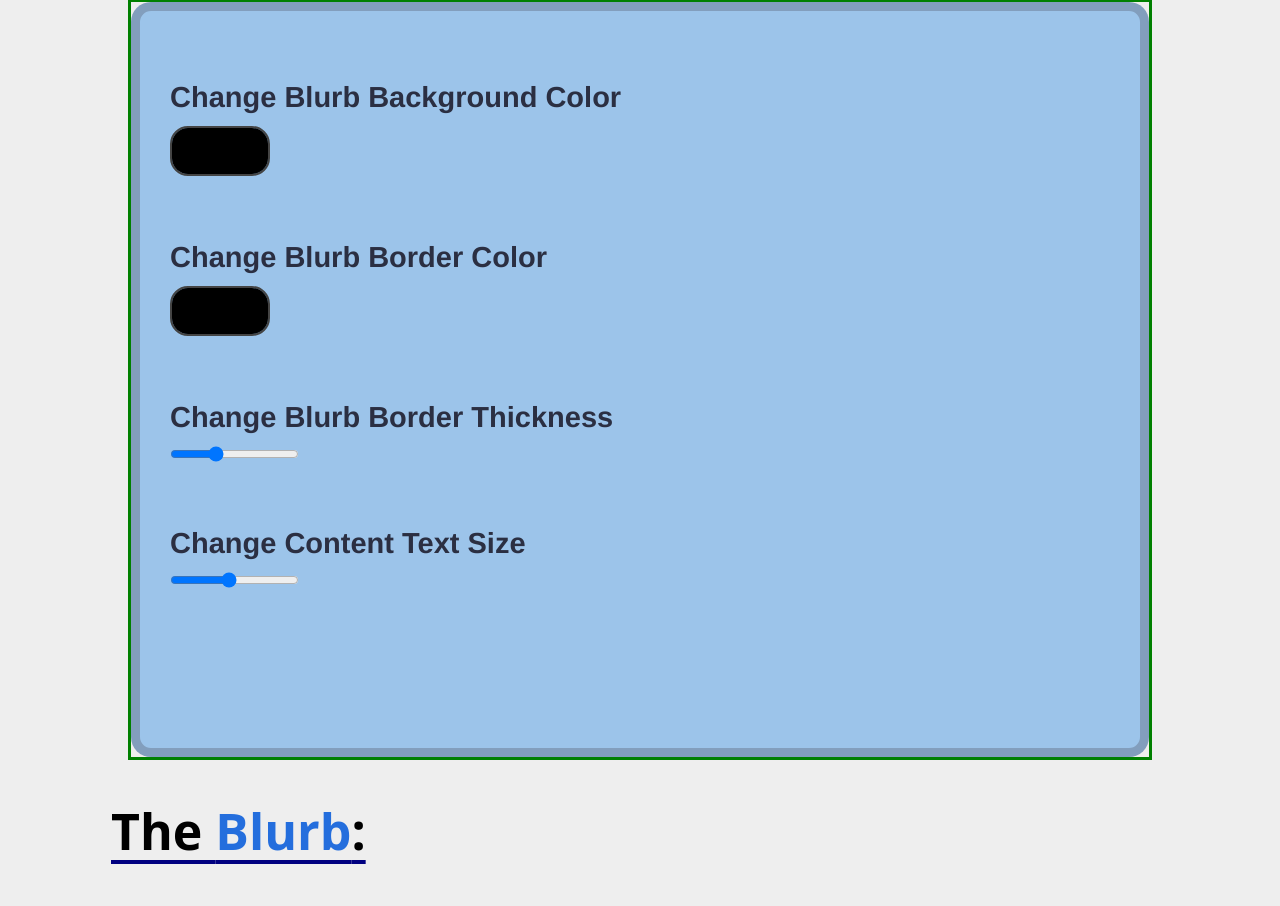
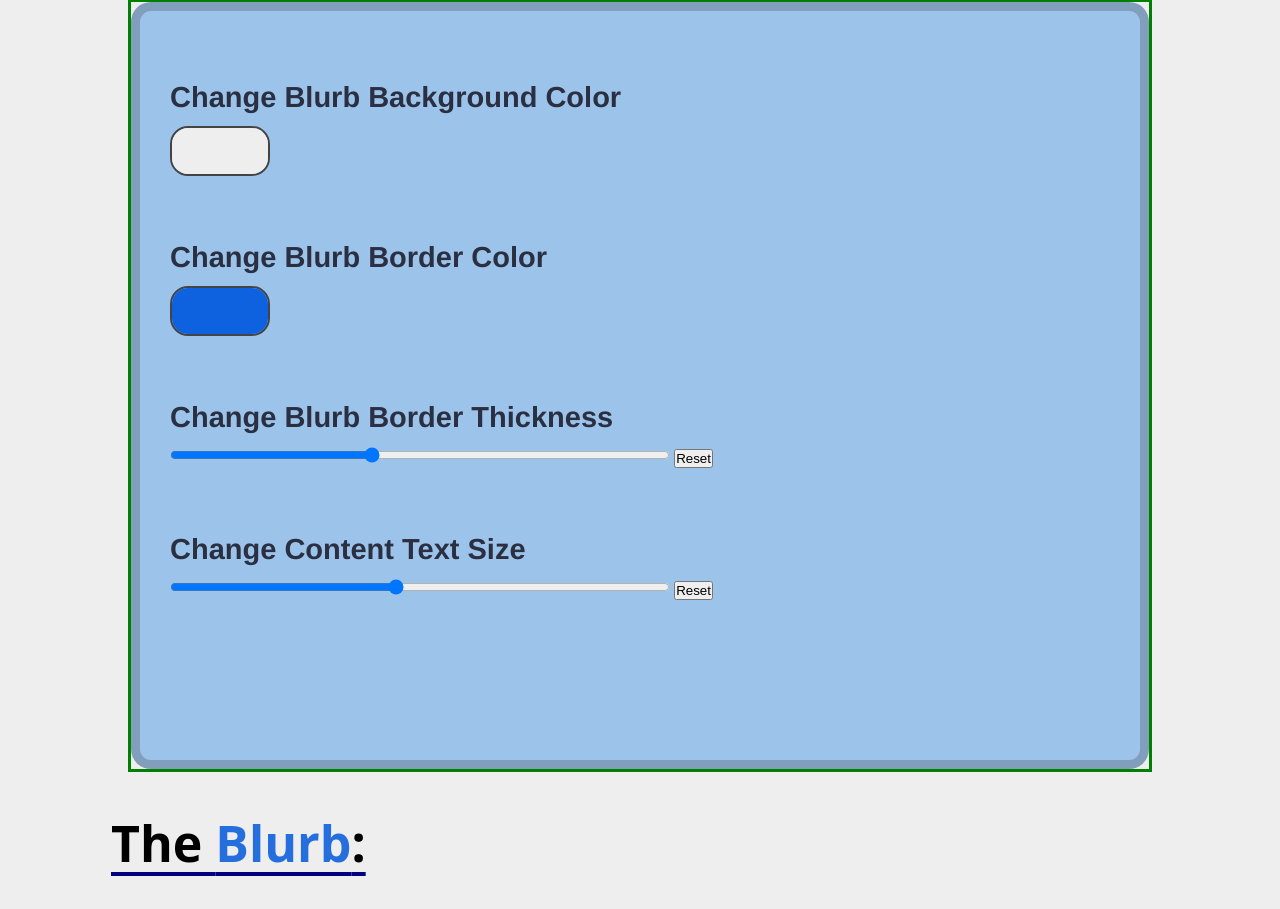
Before and after one commit to shalevwiden/blurbifysite, a website: page templates/blurbifyv1.html in a window 1280 px wide. Shown: the part 2337-3246 px from the top of the page. Drawn offline with nearby package versions, Linux system fonts and the light colour scheme.

Commit message:
Slider logic

```diff
--- a/src/scss/_bodytext.scss
+++ b/src/scss/_bodytext.scss
@@ -5,8 +5,8 @@
 @use "../utils/hidestuff" as *;
 
 $bodybg: #eee;
-$tweetbackgroundcolor: #ffffffff;
-$tweet_border_color: #0f62dfff;
+$blurbbackgroundcolor: #ffffffff;
+$blurb_border_color: #0f62dfff;
 $usernamegap: 10px;
 $pfp_size: 100px;
 $blurbify_width: 900px;
@@ -393,7 +393,8 @@ body {
               border-radius: 8px;
             }
           }
-          input[type="range"] {
+          .sliderinput {
+            width: 500px;
           }
         }
       }
@@ -491,12 +492,12 @@ body {
 
         padding: 30px;
         padding-bottom: 10px;
-        border: var(--border-thickness) solid $tweet_border_color;
+        border: var(--border-thickness) solid $blurb_border_color;
         border-radius: 30px;
 
         width: $blurbify_width;
 
-        background-color: $tweetbackgroundcolor;
+        background-color: $blurbbackgroundcolor;
 
         .gradient_text {
           background: linear-gradient(90deg, #ff0080, #7928ca, #2afadf);
@@ -721,7 +722,7 @@ body {
 
         @media (max-width: 1050px) {
           width: 90%;
-          border: 3px solid $tweet_border_color;
+          border: 3px solid $blurb_border_color;
 
           div#pfp_and_username {
             @include flexrow;
@@ -872,7 +873,7 @@ body {
         @media (max-width: 400px) {
           // by default blurbify div is flexcol
           width: 90%;
-          border: 3px solid $tweet_border_color;
+          border: 3px solid $blurb_border_color;
 
           padding: 18px;
           padding-left: 15px;
--- a/static/js/inputs.js
+++ b/static/js/inputs.js
@@ -241,7 +241,29 @@ function colorInputs() {
   });
 }
 
+colorInputs();
+
 // now deal with the slider inputs
 function rangeInputs() {
-  const border_size_input = document.getElementById(" border_size_input");
+  const textcontent = blurb.querySelector(".textcontent");
+  const border_size_input = document.getElementById("border_size_input");
+
+  const contenttext_size_input = document.getElementById(
+    "contenttext_size_input"
+  );
+
+  // set default border width
+
+  const blurb_border_width = getComputedStyle(blurb).borderWidth;
+  border_size_input.value = parseInt(blurb_border_width);
+
+  border_size_input.addEventListener("input", () => {
+    blurb.style.borderWidth = border_size_input.value + "px";
+  });
+
+  contenttext_size_input.addEventListener("input", () => {
+    textcontent.style.fontSize = contenttext_size_input.value + "px";
+  });
 }
+
+rangeInputs();
--- a/templates/blurbifyv1.html
+++ b/templates/blurbifyv1.html
@@ -150,24 +150,33 @@
           </li>
           <li>
             <p>Change Blurb Border Thickness</p>
+            <div class="sliderdiv">
               <input
                 type="range"
                 id="border_size_input"
-              min="50"
-              max="500"
-              value="200"
+                class="sliderinput"
+                min="0"
+                max="20"
+                value="5"
+                step="1"
               />
+              <button class="resetbutton">Reset</button>
+            </div>
           </li>
           <li>
             <p>Change Content Text Size</p>
-
+            <div class="sliderdiv">
               <input
                 type="range"
                 id="contenttext_size_input"
+                class="sliderinput"
                 min="10"
                 max="50"
                 value="28"
+                step="1"
               />
+              <button class="resetbutton">Reset</button>
+            </div>
           </li>
           <li></li>
         </ul>
```
Also changed, not shown: static/css/main.css, 1 other file. Lines whose indentation alone changed are shown as unchanged.
